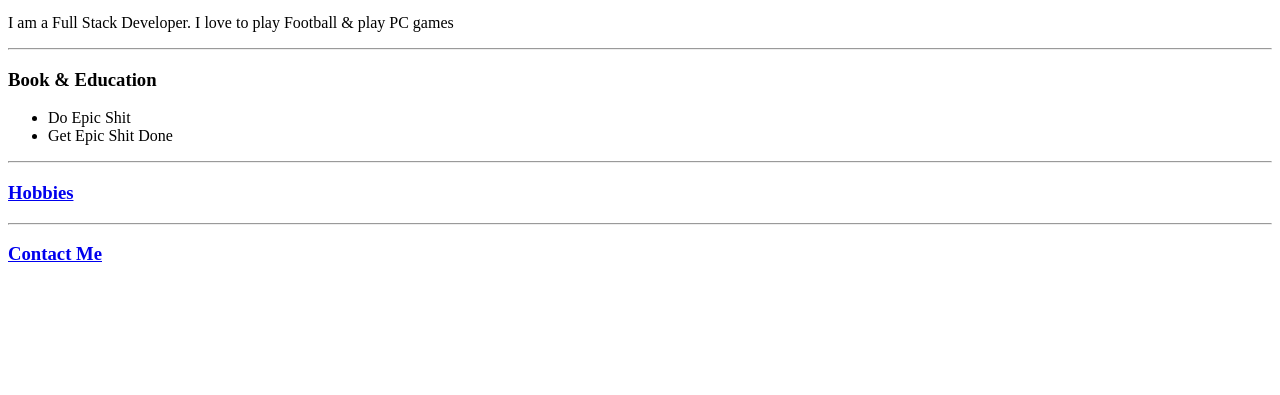
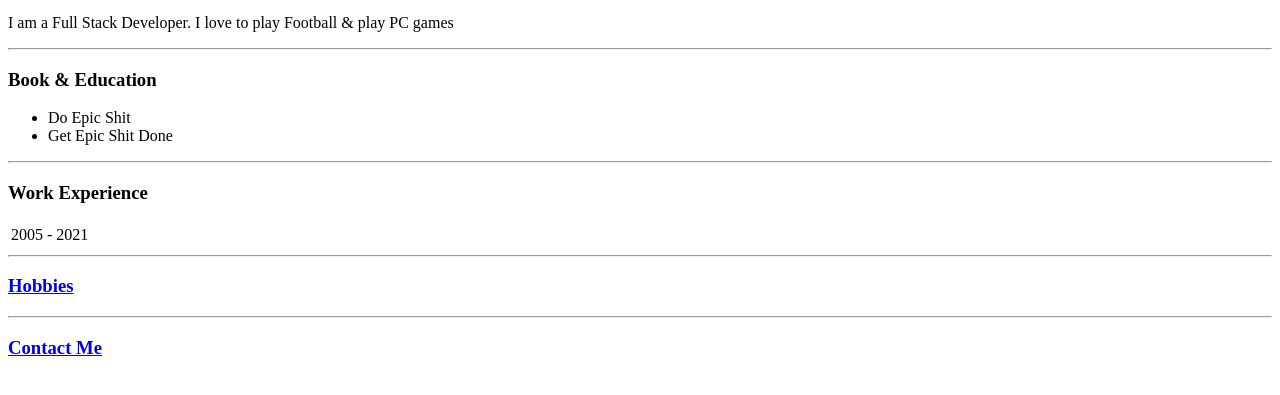
Before and after one commit to Ayan-M-Dev/Web-Development-Files, a plain HTML site: page 3 - Intermediate HTML/index.html in a window 1280 px wide. Shown: the part 307-702 px from the top of the page. Drawn offline with Linux system fonts and the light colour scheme.

Commit message:
Update index.html

```diff
--- a/3 - Intermediate HTML/index.html
+++ b/3 - Intermediate HTML/index.html
@@ -9,15 +9,23 @@
         <h1>Ayan Masood</h1>
         <p><em><a href="https://twitter.com/Ayan_M_Dev">Undergraduate Student</a> in <strong>Assam DownTown University</strong></em></p>
         <p>I am a Full Stack Developer. I love to play Football & play PC games</p>
-        <hr>
+    <hr>
         <h3>Book & Education</h3>
         <ul>
             <li>Do Epic Shit</li>
             <li>Get Epic Shit Done</li>
         </ul>
-        <hr>
+    <hr>
+        <h3>Work Experience</h3>
+        <table>
+            <tr>
+                <td>2005 - 2021</td>
+                <td></td>
+            </tr>
+        </table>
+    <hr>
         <h3><a href="hobbies.html">Hobbies</a></h3>
-        <hr>
+    <hr>
         <h3><a href="contactme.html">Contact Me</a></h3>
     </body>
 </html>
```
